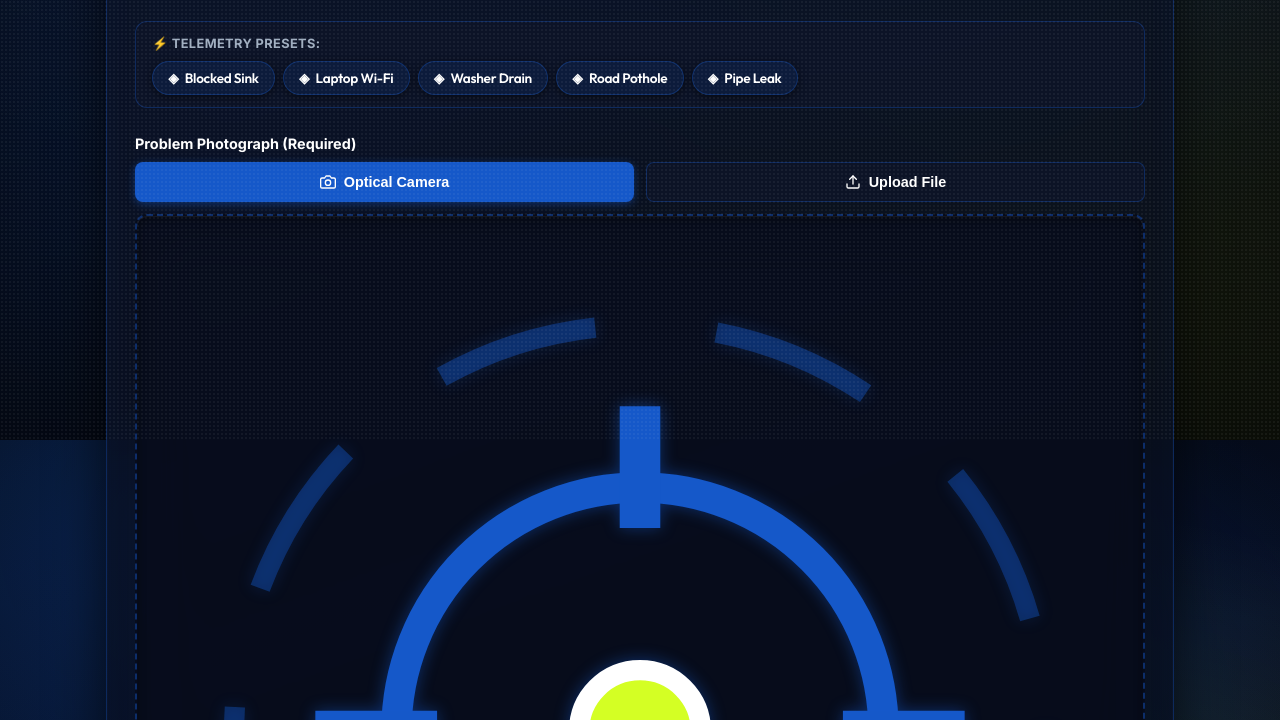
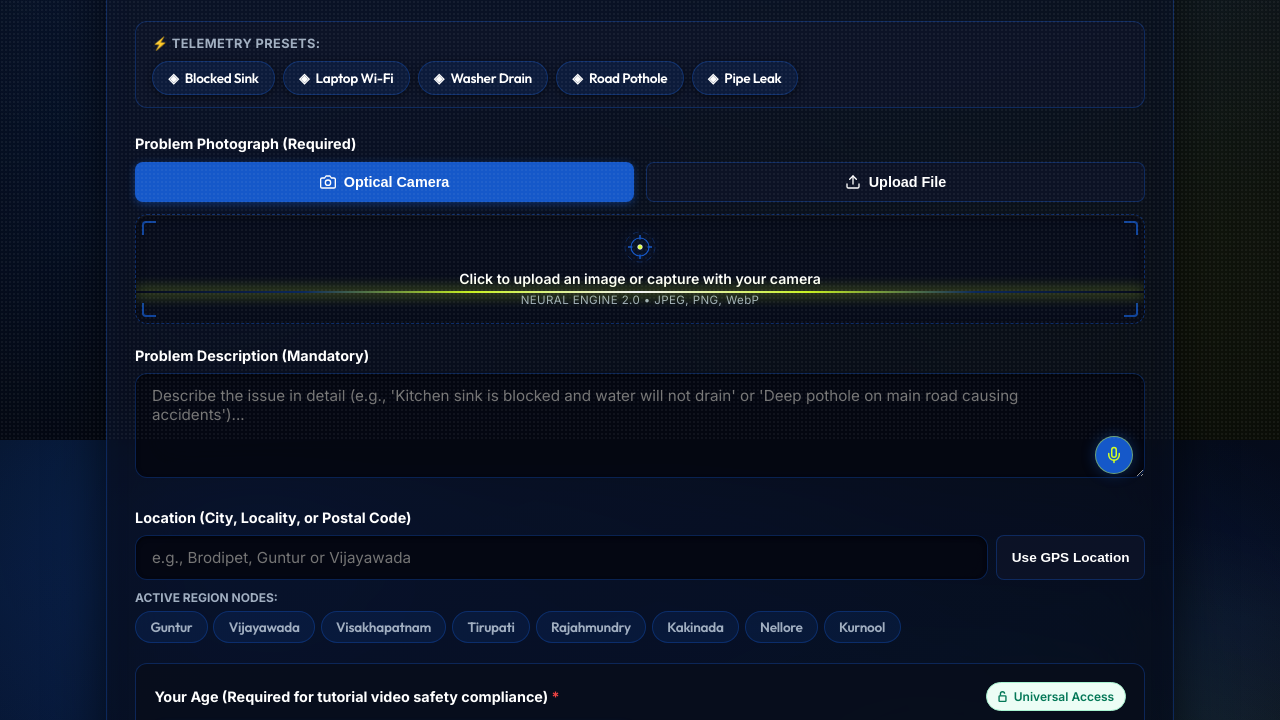
Before and after one commit to siddu02468k-jpg/see-and-solve, a website: page public/index.html in a window 1280 px wide. Shown: the part 360-1080 px from the top of the page. Drawn offline with Linux system fonts and the light colour scheme; no server answers.

Commit message:
fix(ui): reduce photo upload dropzone size for sleek desktop proportion

```diff
--- a/public/css/styles.css
+++ b/public/css/styles.css
@@ -190,13 +190,13 @@ h3, .sub-heading {
   color: var(--text-main);
 }
 
-p, li, .detail-text, .form-label, .dropzone-text, .step-text {
+p, li, .detail-text, .form-label, .step-text {
   font-family: var(--font-body);
   font-size: 16px;
   line-height: 1.6;
 }
 
-small, .dropzone-hint, .meta-text, .tech-address {
+small, .meta-text, .tech-address {
   font-family: var(--font-body);
   font-size: 13.5px;
   line-height: 1.5;
@@ -532,11 +532,11 @@ a:hover {
   resize: vertical;
 }
 
-/* Image Upload Area */
+/* Image Upload Area — Compact Futuristic Matte Glass */
 .upload-dropzone {
-  border: 2px dashed rgba(21, 88, 201, 0.45);
+  border: 1.5px dashed rgba(21, 88, 201, 0.45);
   border-radius: var(--radius-md);
-  padding: 1.75rem 1rem;
+  padding: 0.85rem 1rem;
   text-align: center;
   background: rgba(8, 13, 25, 0.76);
   backdrop-filter: blur(28px) saturate(160%);
@@ -545,29 +545,45 @@ a:hover {
   cursor: pointer;
   transition: all 0.25s cubic-bezier(0.16, 1, 0.3, 1);
   position: relative;
+  min-height: 98px;
+  display: flex;
+  flex-direction: column;
+  align-items: center;
+  justify-content: center;
+  overflow: hidden;
 }
 
 .upload-dropzone:hover {
   border-color: var(--color-lime);
   background: rgba(212, 255, 36, 0.05);
+  box-shadow: inset 0 2px 10px rgba(0, 0, 0, 0.5), 0 0 16px rgba(212, 255, 36, 0.12);
+}
+
+.dropzone-hologram {
+  display: flex;
+  align-items: center;
+  justify-content: center;
+  margin-bottom: 0.3rem;
 }
 
 .dropzone-icon {
-  font-size: 2.25rem;
-  margin-bottom: 0.5rem;
+  font-size: 1.6rem;
+  margin-bottom: 0.25rem;
   color: var(--primary);
 }
 
 .dropzone-text {
-  font-size: 0.95rem;
+  font-size: 0.88rem;
   font-weight: 600;
-  color: var(--gray-700);
-  margin-bottom: 0.25rem;
+  color: var(--text-main);
+  margin-bottom: 0.15rem;
+  line-height: 1.35;
 }
 
 .dropzone-hint {
-  font-size: 0.8rem;
-  color: var(--gray-500);
+  font-size: 0.72rem;
+  color: var(--text-muted);
+  letter-spacing: 0.4px;
 }
 
 .image-preview-wrapper {
@@ -2737,49 +2753,51 @@ html {
 }
 
 /* HUD Corner Brackets for Optical Scanner Dropzone */
-.hud-corner {
+.hud-corner,
+[class*="hud-bracket-"] {
   position: absolute;
-  width: 16px;
-  height: 16px;
-  border-color: var(--primary);
+  width: 14px;
+  height: 14px;
+  border-color: rgba(21, 88, 201, 0.75);
   border-style: solid;
   pointer-events: none;
   z-index: 5;
-  transition: all 0.3s cubic-bezier(0.16, 1, 0.3, 1);
+  transition: all 0.25s cubic-bezier(0.16, 1, 0.3, 1);
 }
 
 .hud-bracket-tl {
-  top: 8px;
-  left: 8px;
-  border-width: 2.5px 0 0 2.5px;
+  top: 6px;
+  left: 6px;
+  border-width: 2px 0 0 2px;
   border-top-left-radius: 4px;
 }
 
 .hud-bracket-tr {
-  top: 8px;
-  right: 8px;
-  border-width: 2.5px 2.5px 0 0;
+  top: 6px;
+  right: 6px;
+  border-width: 2px 2px 0 0;
   border-top-right-radius: 4px;
 }
 
 .hud-bracket-bl {
-  bottom: 8px;
-  left: 8px;
-  border-width: 0 0 2.5px 2.5px;
+  bottom: 6px;
+  left: 6px;
+  border-width: 0 0 2px 2px;
   border-bottom-left-radius: 4px;
 }
 
 .hud-bracket-br {
-  bottom: 8px;
-  right: 8px;
-  border-width: 0 2.5px 2.5px 0;
+  bottom: 6px;
+  right: 6px;
+  border-width: 0 2px 2px 0;
   border-bottom-right-radius: 4px;
 }
 
-.upload-dropzone:hover .hud-corner {
+.upload-dropzone:hover .hud-corner,
+.upload-dropzone:hover [class*="hud-bracket-"] {
   border-color: var(--color-lime);
-  width: 22px;
-  height: 22px;
+  width: 18px;
+  height: 18px;
 }
 
 /* Scanning Laser Line Beam */
@@ -2806,12 +2824,18 @@ html {
 
 /* Hologram SVG in dropzone */
 .hologram-svg {
+  width: 36px;
+  height: 36px;
+  max-width: 36px;
+  max-height: 36px;
+  display: block;
+  margin: 0 auto;
   filter: drop-shadow(0 0 8px var(--primary-glow));
-  transition: transform 0.3s ease;
+  transition: transform 0.3s cubic-bezier(0.16, 1, 0.3, 1);
 }
 
 .upload-dropzone:hover .hologram-svg {
-  transform: scale(1.08);
+  transform: scale(1.12);
 }
 
 .holo-beam {
--- a/public/index.html
+++ b/public/index.html
@@ -99,7 +99,7 @@
   }
   </script>
 
-  <link rel="stylesheet" href="/css/styles.css?v=3.3.0">
+  <link rel="stylesheet" href="/css/styles.css?v=3.4.0">
 </head>
 <body>
 
@@ -243,7 +243,7 @@
               <div class="hud-bracket-br"></div>
               <div class="laser-scanner-line"></div>
               <div class="dropzone-hologram">
-                <svg viewBox="0 0 48 48" class="hologram-svg" fill="none" stroke="currentColor">
+                <svg viewBox="0 0 48 48" width="36" height="36" class="hologram-svg" fill="none" stroke="currentColor" aria-hidden="true">
                   <circle cx="24" cy="24" r="20" stroke="rgba(21, 88, 201, 0.4)" stroke-dasharray="8 6"/>
                   <circle cx="24" cy="24" r="12" stroke="#1558C9" stroke-width="1.5"/>
                   <path d="M24 8v6M24 34v6M8 24h6M34 24h6" stroke="#1558C9" stroke-width="2"/>
@@ -894,8 +894,8 @@
   </button>
 
   <!-- ===================== SCRIPTS ===================== -->
-  <script src="/js/i18n-client.js?v=3.3.0"></script>
-  <script src="/js/app.js?v=3.3.0"></script>
+  <script src="/js/i18n-client.js?v=3.4.0"></script>
+  <script src="/js/app.js?v=3.4.0"></script>
 
 </body>
 </html>
```
Also changed, not shown: public/404.html (+1 -1 lines).
